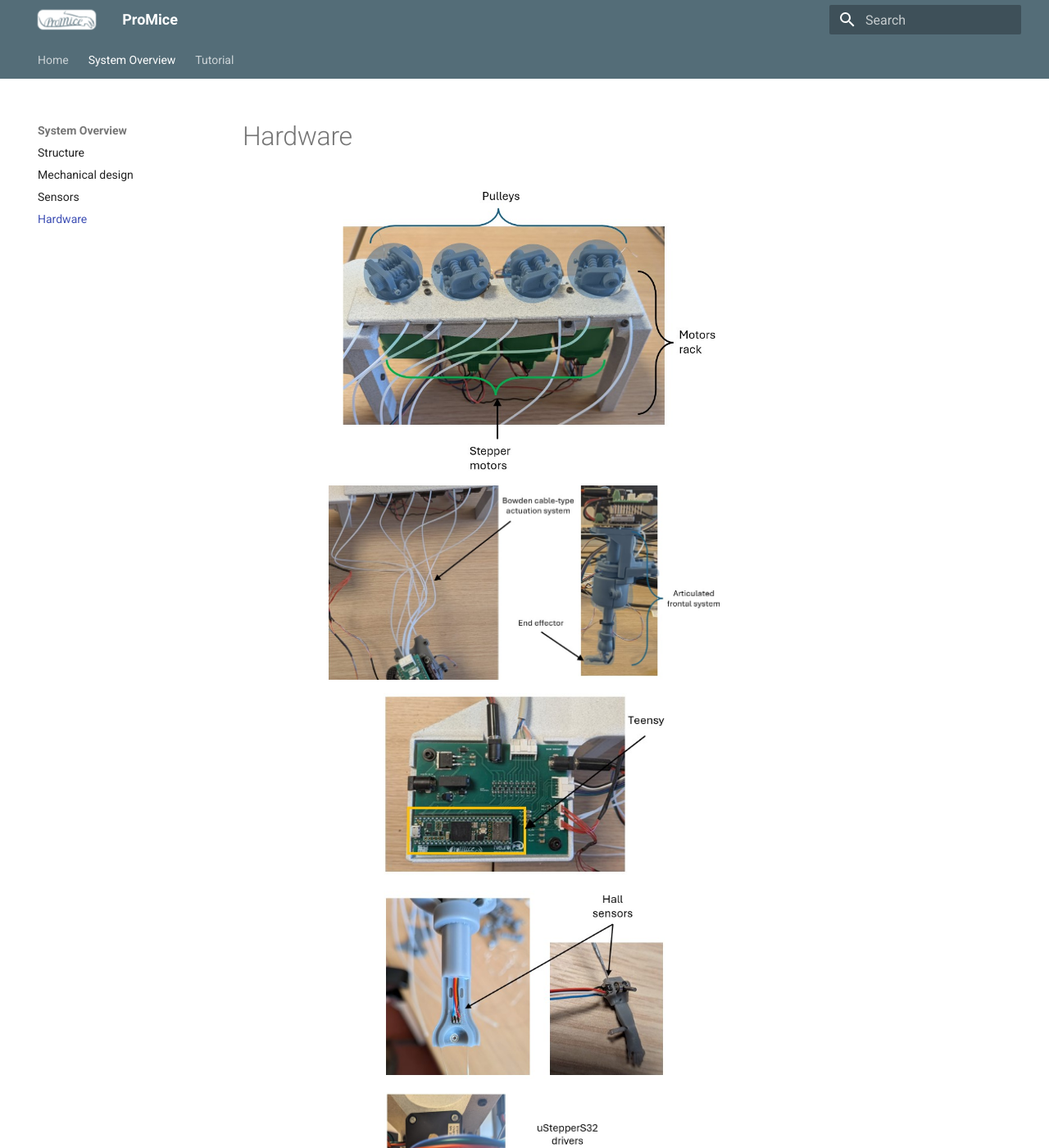
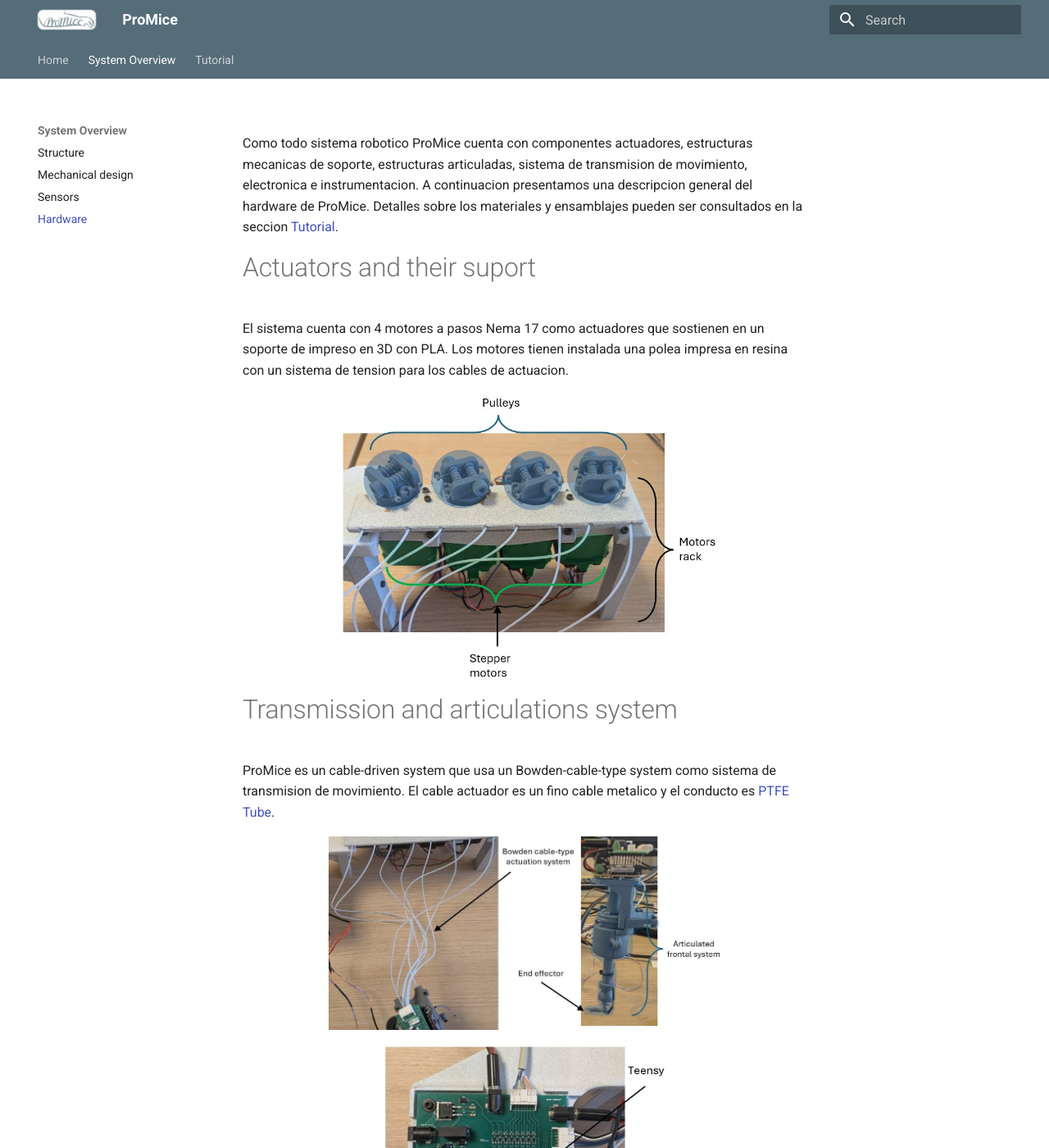
Before and after one commit to Juan-CarlosM/ProMice, an MkDocs documentation site: the page built from docs/hardware.md, in a window 1280 px wide and 1400 px high. Shown: the whole window at 82% size. Built offline with MkDocs 1.6.1 and Material for MkDocs 9.7.7, drawn with Linux system fonts in a browser that asks for light colours.

Commit message:
Enhance hardware documentation with actuator details
Added detailed descriptions of actuators, transmission system, and included images.

```diff
--- a/docs/hardware.md
+++ b/docs/hardware.md
@@ -1,4 +1,13 @@
+Como todo sistema robotico ProMice cuenta con componentes actuadores, estructuras mecanicas de soporte, estructuras articuladas, sistema de transmision de movimiento, electronica e instrumentacion. A continuacion presentamos una descripcion general del hardware de ProMice. Detalles sobre los materiales y ensamblajes pueden ser consultados en la seccion [Tutorial](3D_printing.md.md).
+
+# Actuators and their suport
+El sistema cuenta con 4 motores a pasos Nema 17 como actuadores que sostienen en un soporte de impreso en 3D con PLA. Los motores tienen instalada una polea impresa en resina con un sistema de tension para los cables de actuacion.
+
 ![Motors and rack](images/motors_rack.jpg){ width=70% .center}
+# Transmission and articulations system
+ProMice es un cable-driven system que usa un Bowden-cable-type system como sistema de transmision de movimiento. El cable actuador es un fino cable metalico y el conducto es [PTFE Tube](https://fr.vwr.com/store/product/576865/null).
+
+
 
 ![Bowden actuation](images/front_bowden.jpg){ width=70% .center}
 
```
